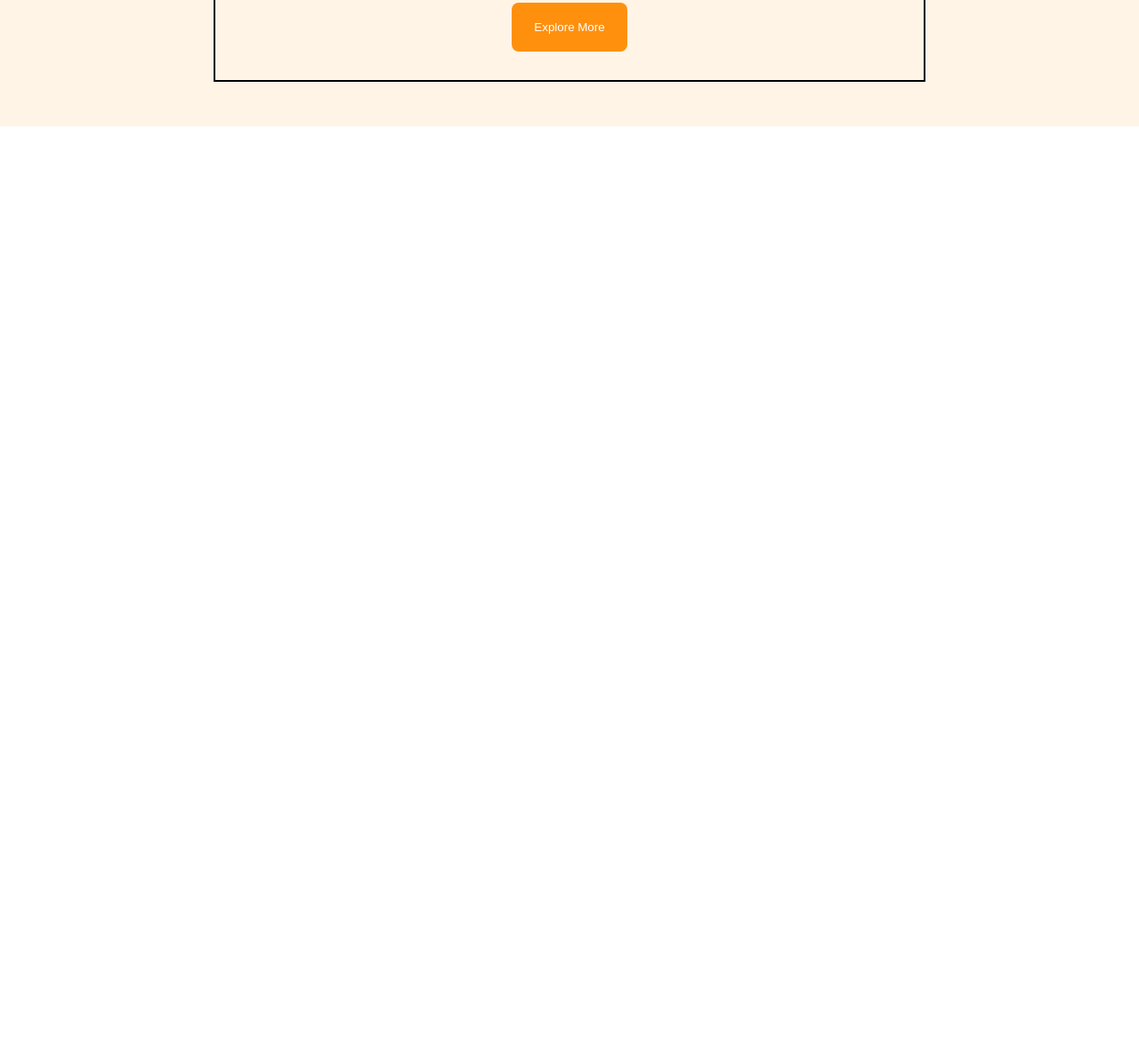
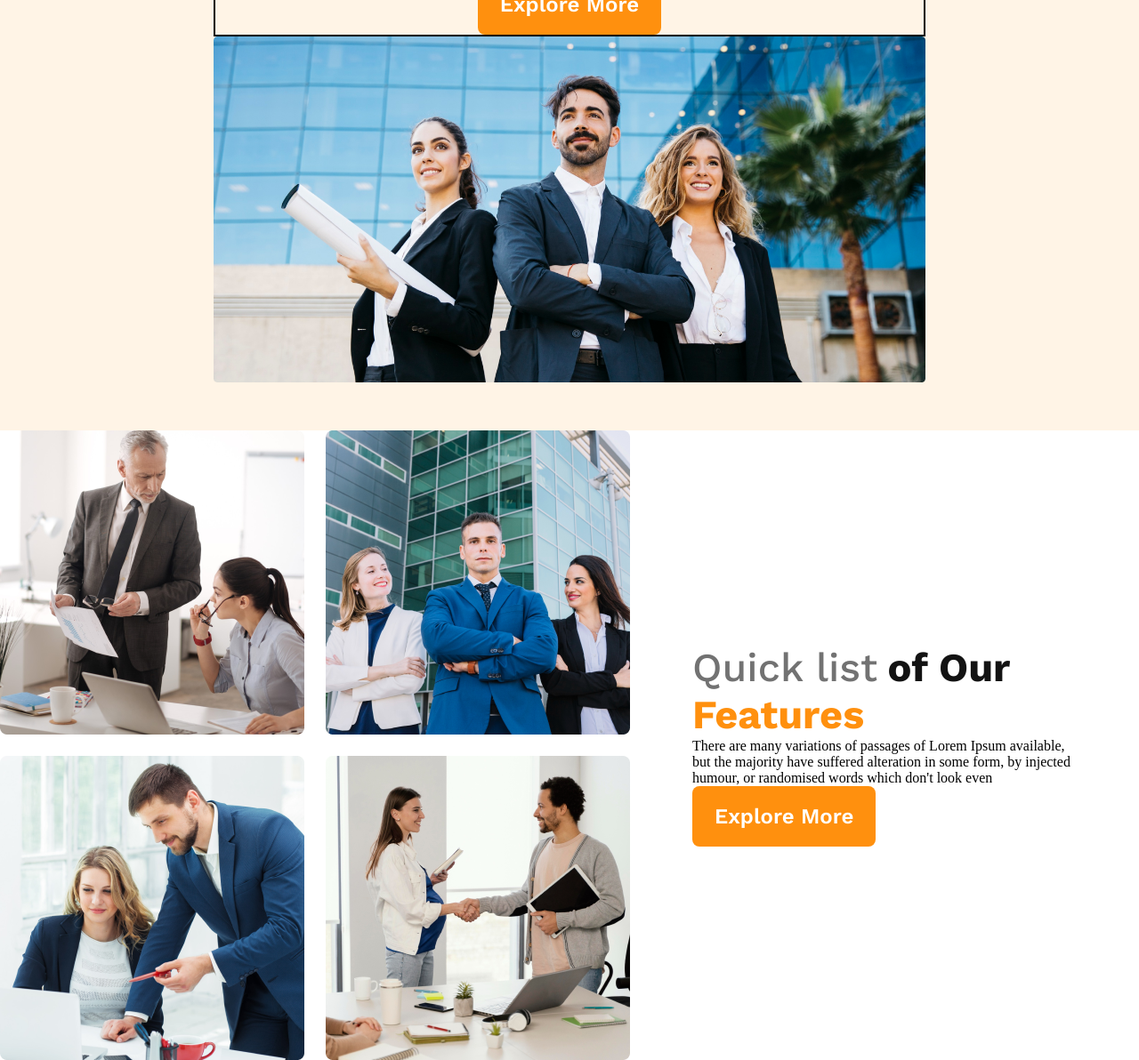
Before and after one commit to Bithe/G3-Architects, a plain HTML site: page index.html in a window 1280 px wide. Shown: the part 342-1534 px from the top of the page at 89% size. Before the commit the page ends 800 px from the top, so only its background shows below. Drawn offline with nearby package versions, Linux system fonts and the light colour scheme.

Commit message:
banner content

```diff
--- a/css/architect.css
+++ b/css/architect.css
@@ -13,6 +13,7 @@ header {
 nav {
   display: flex;
   justify-content: space-between;
+  align-items: center;
 }
 
 .nav-tittle {
@@ -45,6 +46,7 @@ nav li a {
 
 .banner {
   text-align: center;
+  justify-content: center;
 }
 
 .banner-content {
@@ -74,13 +76,107 @@ nav li a {
   line-height: 26px; /* 162.5% */
 }
 
+.explore-btn {
+  border-radius: 8px;
+  background: #ff900e;
+  padding: 20px 25px;
+  border: none;
+  color: white;
+  font-size: 1.5rem;
+  color: #fff;
+
+  text-align: center;
+  font-family: Work Sans;
+  font-style: normal;
+  font-weight: 600;
+}
+
+.banner img{
+    width: 100%;
+}
 
 
-.explore-btn{
-    border-radius: 8px;
-    background: #FF900E;
-    padding: 20px 25px;
-    border: none;
-    margin: 32px 50px;
-    color: white;
+/* responsive media */
+
+
+@media screen and (max-width:576px) {
+
+    header{
+        padding: 20px;
+    }
+
+    nav{
+        flex-direction: column;
+
+    }
+
 }
+
+/* tablet or medium device */
+
+
+@media screen and (min-width: 576px) and (max-width:960px) {
+    nav{
+        flex-direction: column;
+
+    }
+
+}
+
+
+
+/* main */
+
+
+main{
+    max-width: 1440px;
+    margin: 0 auto;
+}
+
+.teams-container{
+    display: flex;
+    justify-content: center;
+    align-items: center;
+}
+
+.teams-img-container{
+    display: grid;
+    grid-template-columns: repeat(2, 1fr);
+    gap: 1.5rem;
+}
+
+.teams-content{
+padding: 0 70px;
+}
+
+.teams-tittle{
+    font-size: 2.8rem;
+}
+
+.quick{
+    color: var(--Dark-03, #727272);
+
+font-family: Work Sans;
+font-size: 45px;
+font-style: normal;
+font-weight: 500;
+line-height: normal;
+}
+
+.our{
+    color: var(--Dark-01, #131313);
+font-family: Work Sans;
+font-size: 45px;
+font-style: normal;
+font-weight: 700;
+line-height: normal;
+}
+
+.feat{
+    color: #FF900E;
+font-family: Work Sans;
+font-size: 45px;
+font-style: normal;
+font-weight: 700;
+line-height: normal;
+}
--- a/index.html
+++ b/index.html
@@ -5,7 +5,7 @@
     <meta name="viewport" content="width=device-width, initial-scale=1.0" />
     <title>Document</title>
 
-    <link rel="stylesheet" href="css/architect.css">
+    <link rel="stylesheet" href="css/architect.css" />
   </head>
   <body>
     <header>
@@ -17,9 +17,7 @@
           <li><a href=""></a>Contact</li>
           <li><a href=""></a>Login</li>
         </ul>
-
       </nav>
-
 
       <div class="banner">
         <div class="banner-content">
@@ -32,8 +30,32 @@
 
           <button class="explore-btn">Explore More</button>
         </div>
-          <!-- <img src="images/banner.png" alt="" /> -->
+        <img src="images/banner.png" alt="" />
       </div>
     </header>
+
+    <main>
+      <section class="features">
+        <div class="teams-container">
+          <div class="teams-img-container">
+            <img src="images/team1.png" alt="" />
+            <img src="images/team2.png" alt="" />
+            <img src="images/team3.png" alt="" />
+            <img src="images/team4.png" alt="" />
+          </div>
+
+          <div class="teams-content">
+            <h3 class="teams-tittle"><span class="quick">Quick list</span> <span class="our">of Our</span> <span class="feat">Features</span></h3>
+            <p class="teams-description">
+              There are many variations of passages of Lorem Ipsum available,
+              but the majority have suffered alteration in some form, by
+              injected humour, or randomised words which don't look even
+            </p>
+
+            <button class="explore-btn">Explore More</button>
+        </div>
+        </div>
+      </section>
+    </main>
   </body>
 </html>
```
Lines whose indentation alone changed are shown as unchanged.
